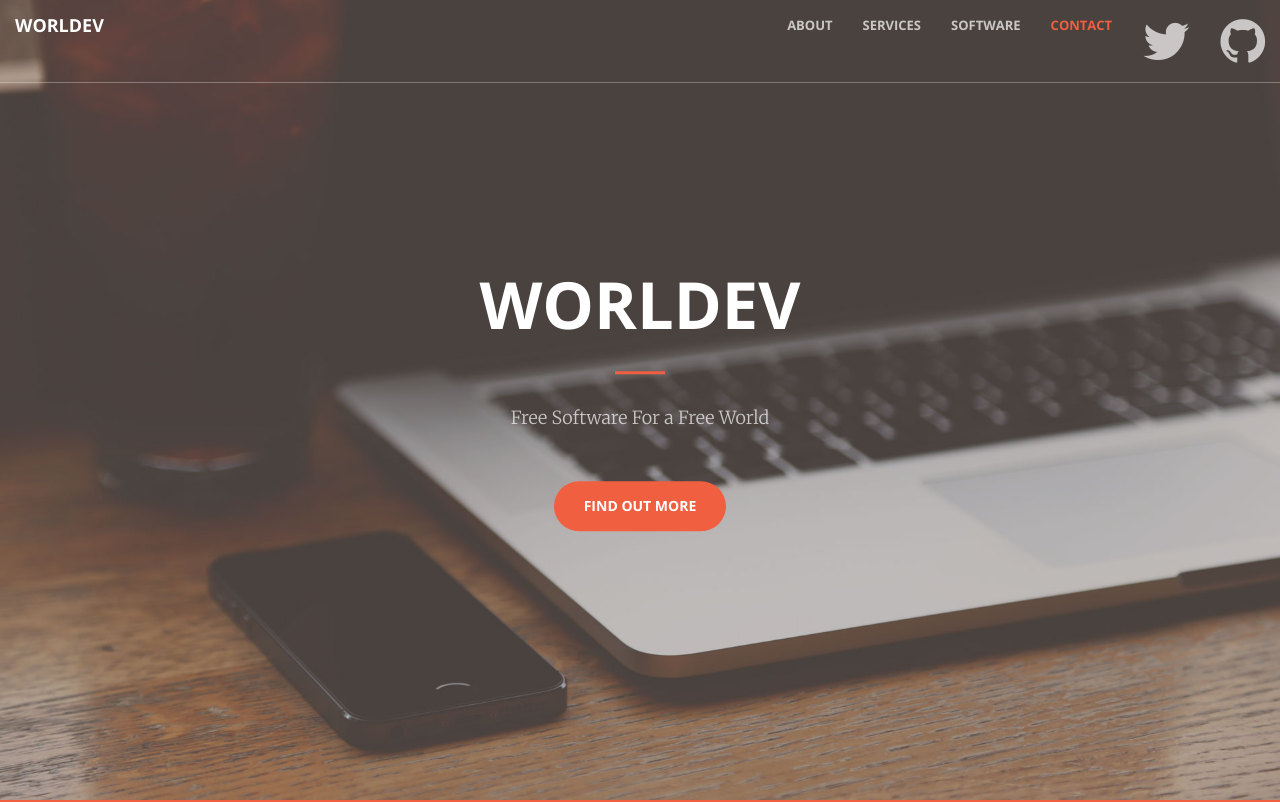
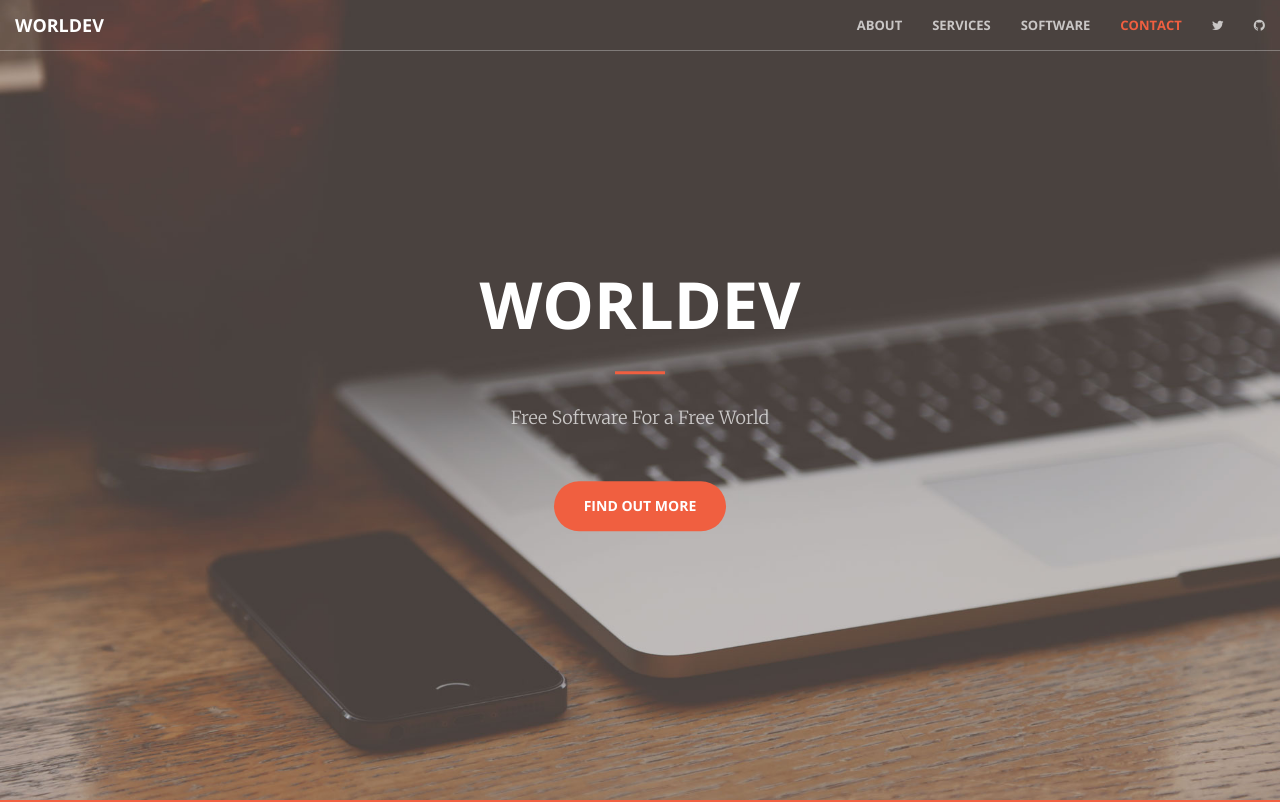
Before and after one commit to Worldev/theworldev.org, a plain HTML site: page index.html in a window 1280 px wide. Shown: the top 802 px of the page. Drawn offline with nearby package versions, Linux system fonts and the light colour scheme.

Commit message:
Update index.html

```diff
--- a/index.html
+++ b/index.html
@@ -65,10 +65,10 @@
                         <a class="page-scroll" href="#contact">Contact</a>
                     </li>
                     <li>
-                        <a href="https://twitter.com/WorldevOfficial"><i class="fa fa-4x fa-twitter"></i></a>
+                        <a href="https://twitter.com/WorldevOfficial"><i class="fa fa-twitter"></i></a>
                     </li>
                     <li>
-                        <a href="https://github.com/Worldev"><i class="fa fa-4x fa-github"></i></a>
+                        <a href="https://github.com/Worldev"><i class="fa fa-github"></i></a>
                     </li>
                 </ul>
             </div>
```
